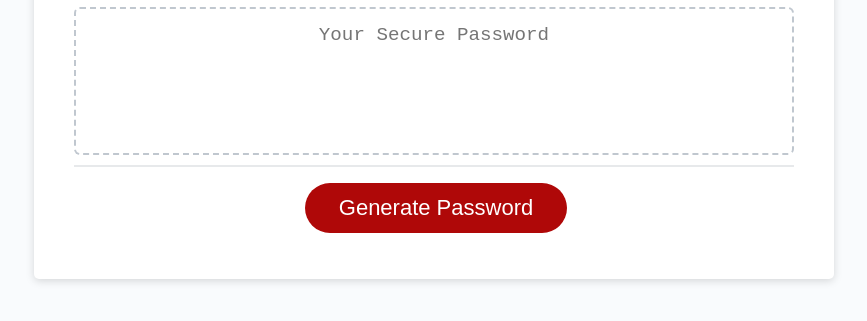
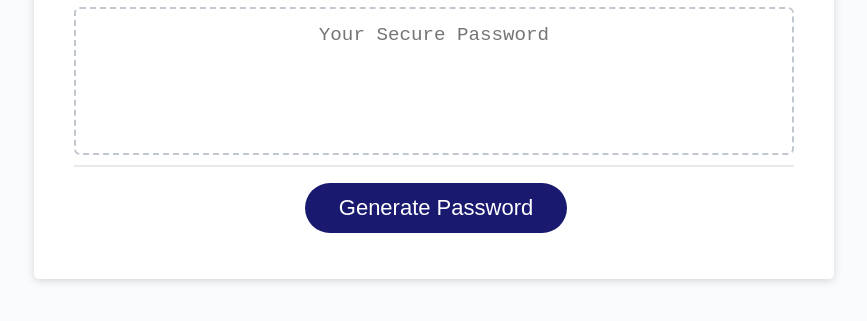
Before and after one commit to xRitchie91/Password-Generator, a plain HTML site: page index.html in a window 1280 px wide. Shown: the part 241-562 px from the top of the page, without its empty margins (206-1073 px from the left). Drawn offline with Linux system fonts and the light colour scheme.

Commit message:
Update style.css

```diff
--- a/style.css
+++ b/style.css
@@ -74,7 +74,7 @@ header {
 
 .btn {
   border: none;
-  background-color: hsl(360, 91%, 36%);
+  background-color: midnightblue;
   border-radius: 25px;
   box-shadow: rgba(0, 0, 0, 0.1) 0px 1px 6px 0px rgba(0, 0, 0, 0.2) 0px 1px 1px
     0px;
@@ -135,3 +135,4 @@ button[disabled] {
     font-size: 0.8rem;
   }
 }
+7845\
```
